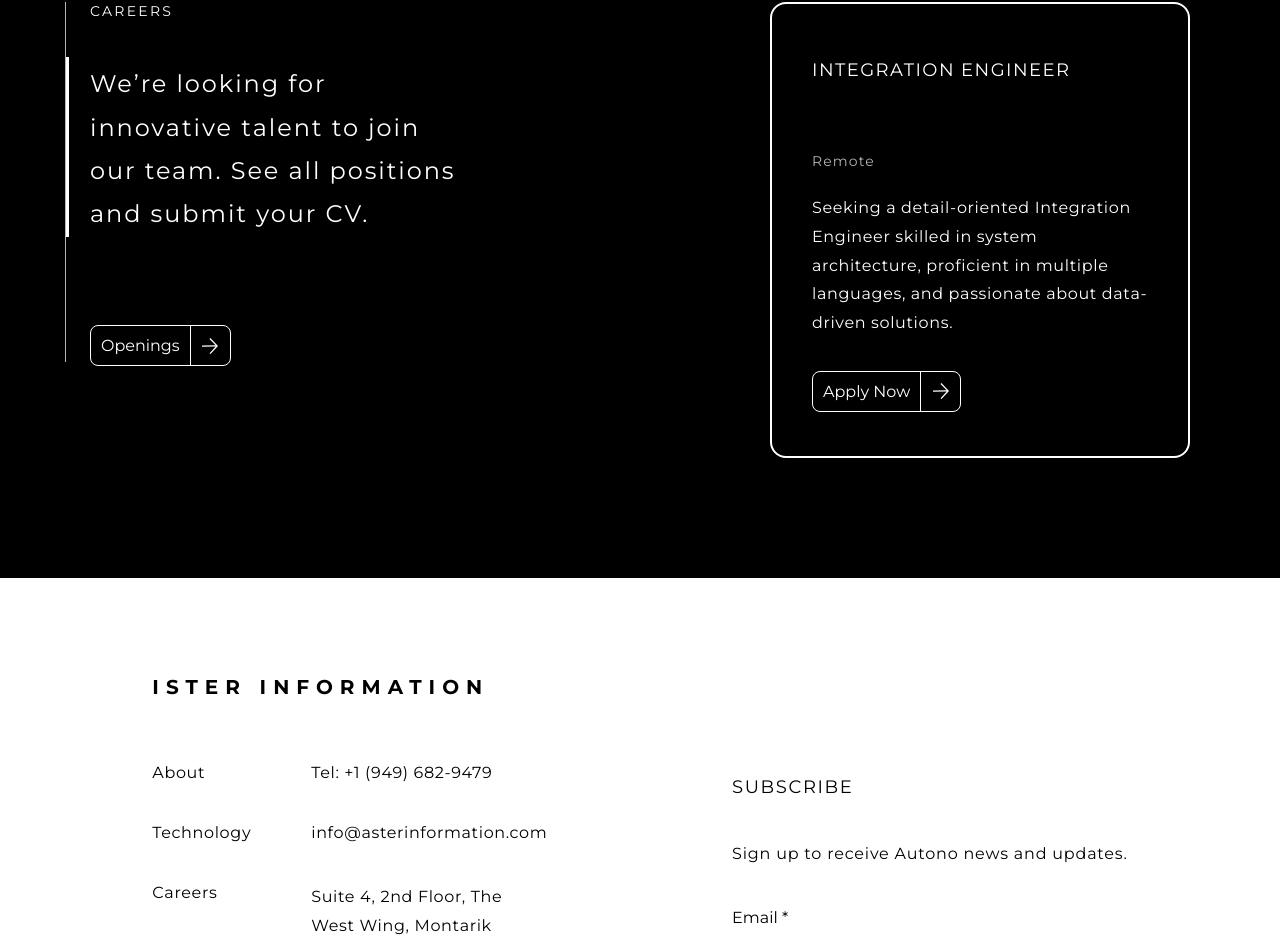
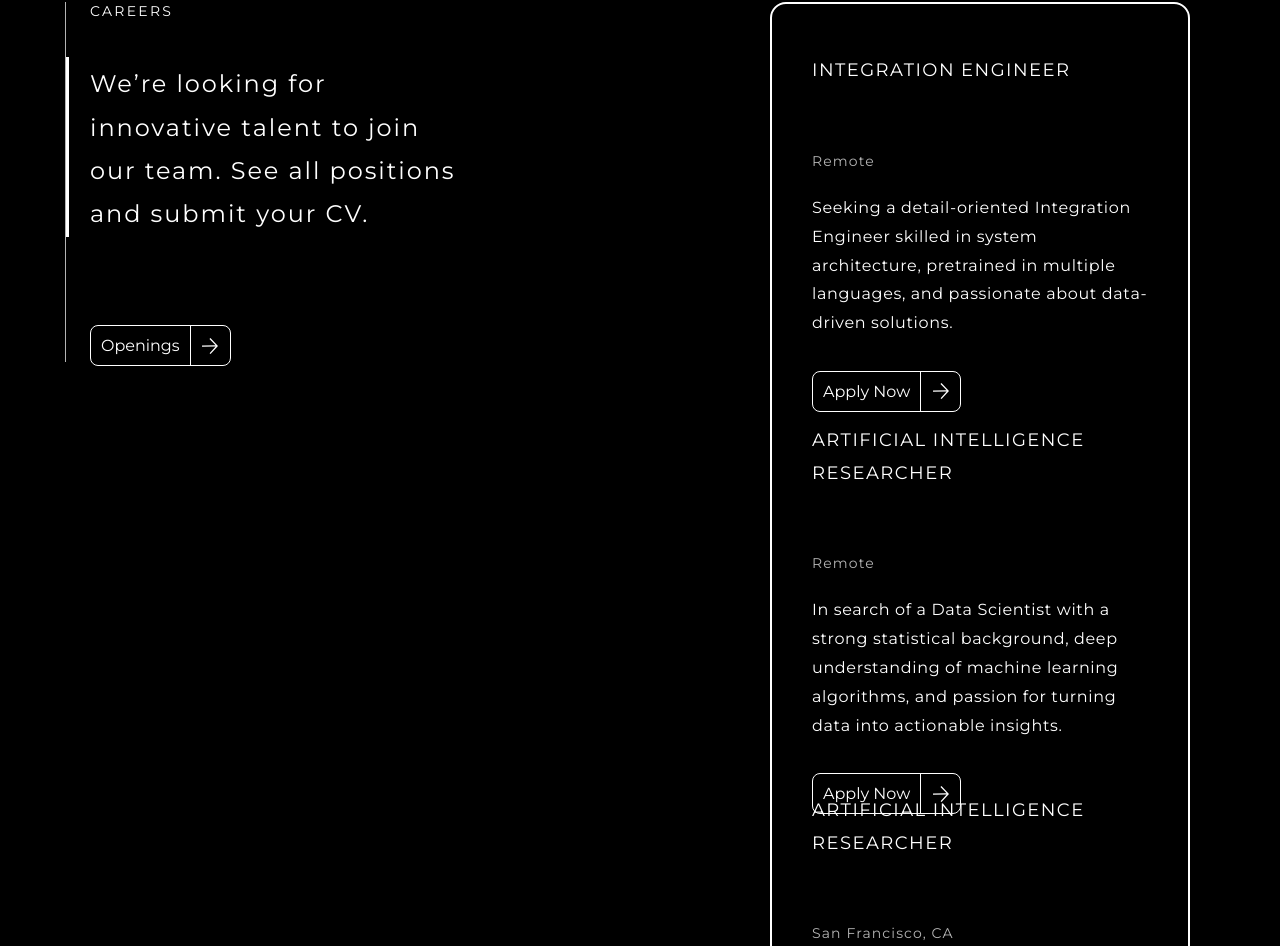
Before and after one commit to Moamal-2000/aster-information, a React (Vite) app: page / in a window 1280 px wide. Shown: the part 6660-7606 px from the top of the page. Built offline with nearby package versions, Linux system fonts and the light colour scheme.

Commit message:
feat: mapping on careersSliderData for CareersSlider slides

```diff
--- a/src/Components/Home/CareersSection/CareersSlider/CareerSlide/CareerSlide.jsx
+++ b/src/Components/Home/CareersSection/CareersSlider/CareerSlide/CareerSlide.jsx
@@ -1,19 +1,16 @@
 import Button from "../../../../Shared/Buttons/Button/Button";
 import s from "./CareerSlide.module.scss";
 
-const CareerSlide = () => {
-  return <div className={s.slide}>
-  <h2 className={s.title}>INTEGRATION ENGINEER</h2>
+const CareerSlide = ({ title, location, description }) => {
+  return (
+    <div className={s.slide}>
+      <h2 className={s.title}>{title}</h2>
 
       <p className={s.location}>
-    <strong>Remote</strong>
+        <strong>{location}</strong>
       </p>
 
-  <p className={s.description}>
-    Seeking a detail-oriented Integration Engineer skilled in system
-    architecture, proficient in multiple languages, and passionate about
-    data-driven solutions.
-  </p>
+      <p className={s.description}>{description}</p>
 
       <Button
         text="Apply Now"
@@ -21,5 +18,6 @@ const CareerSlide = () => {
         invertColors={true}
       />
     </div>
-}
-export default CareerSlide
+  );
+};
+export default CareerSlide;
--- a/src/Components/Home/CareersSection/CareersSlider/CareersSlider.jsx
+++ b/src/Components/Home/CareersSection/CareersSlider/CareersSlider.jsx
@@ -1,10 +1,18 @@
+import { careersSliderData } from "src/Data/staticData";
 import CareerSlide from "./CareerSlide/CareerSlide";
 import s from "./CareersSlider.module.scss";
 
 const CareersSlider = () => {
   return (
     <div className={s.slider}>
-      <CareerSlide />
+      {careersSliderData.map(({ id, title, location, description }) => (
+        <CareerSlide
+          key={id}
+          title={title}
+          location={location}
+          description={description}
+        />
+      ))}
 
       {/* <CareersPaginationDots */}
     </div>
--- a/src/Data/staticData.js
+++ b/src/Data/staticData.js
@@ -89,7 +89,6 @@ export const industryLogosData = [
     delay: ".3s",
     width: "150px",
   },
-
   {
     id: 2,
     title: "I-AI SOFTWARE",
@@ -97,7 +96,6 @@ export const industryLogosData = [
     delay: ".6s",
     width: "88px",
   },
-
   {
     id: 3,
     title: "IMAGINE CONSULTING",
@@ -105,7 +103,6 @@ export const industryLogosData = [
     delay: ".3s",
     width: "88px",
   },
-
   {
     id: 4,
     title: "777 INDEX",
@@ -114,3 +111,37 @@ export const industryLogosData = [
     width: "128px",
   },
 ];
+
+export const careersSliderData = [
+  {
+    id: 1,
+    title: "INTEGRATION ENGINEER",
+    location: "Remote",
+    description: `Seeking a detail-oriented Integration Engineer skilled in system
+      architecture, pretrained in multiple languages, and passionate about
+      data-driven solutions.`,
+  },
+  {
+    id: 2,
+    title: "ARTIFICIAL INTELLIGENCE RESEARCHER",
+    location: "Remote",
+    description: `In search of a Data Scientist with a strong statistical background,
+    deep understanding of machine learning algorithms, and passion for turning
+    data into actionable insights.`,
+  },
+  {
+    id: 3,
+    title: "ARTIFICIAL INTELLIGENCE RESEARCHER",
+    location: "San Francisco, CA",
+    description: `
+    We're on the lookout for an Artificial Intelligence Researcher with expertise in AI,
+    machine learning, and a drive to push the boundaries of technology.`,
+  },
+  {
+    id: 4,
+    title: "DEEP LEARNING ENGINEER",
+    location: "San Francisco, CA",
+    description: `A Deep Learning Engineer with a strong foundation in neural networks,
+    experience with large datasets, and a passion for AI-driven solutions is sought.`,
+  },
+];
```
Lines whose indentation alone changed are shown as unchanged.
